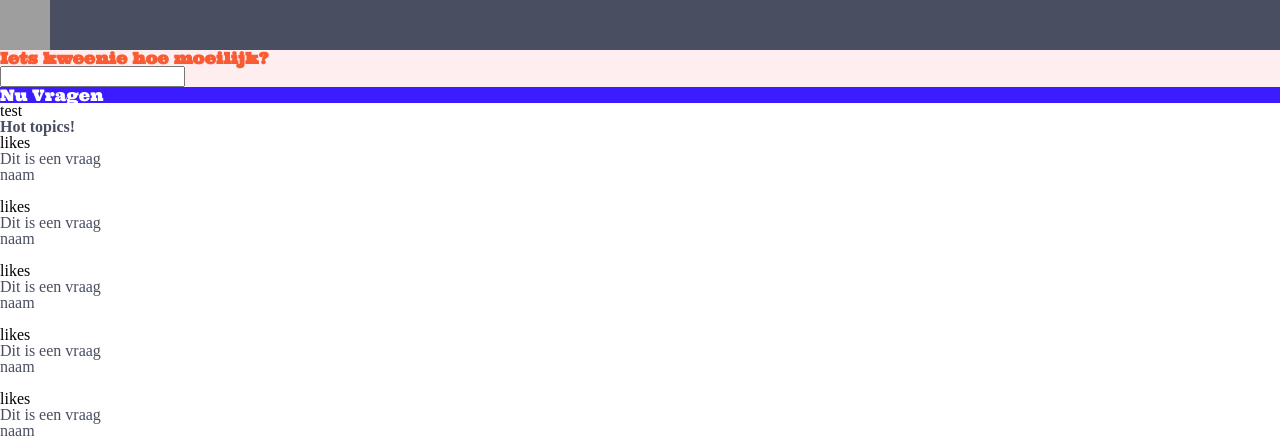
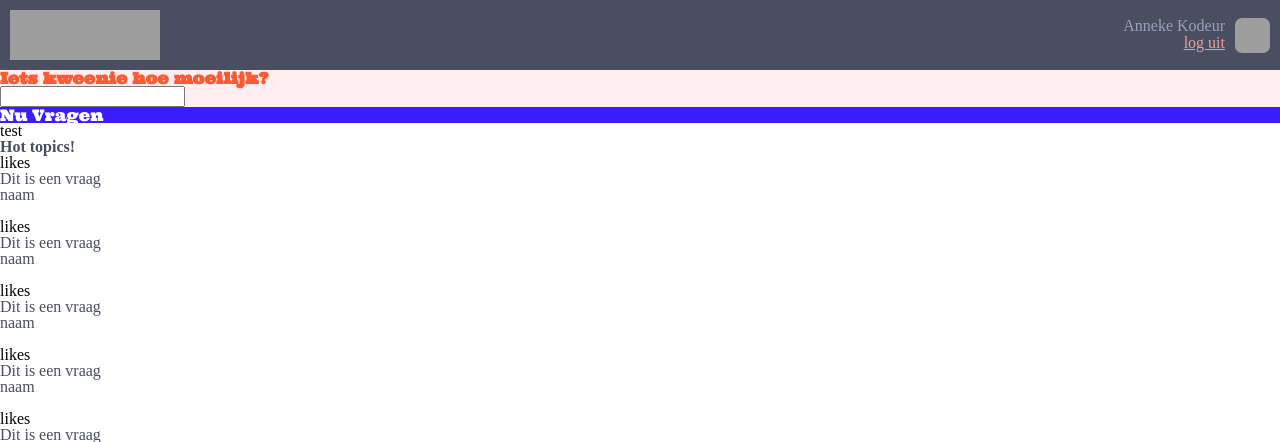
Before and after one commit to yaspo/Webtech-Lab-2, a web app: file overview.html in a window 1280 px wide. Shown: the top 442 px of the page. Run offline with its HTML, style and script files only (its server is not run), Linux system fonts and the light colour scheme; grey boxes are pictures that could not be loaded.

Commit message:
Finished styling header for overview page on mobile, minor tweaks to html and unrelated css.

```diff
--- a/css/overview.css
+++ b/css/overview.css
@@ -1,4 +1,6 @@
 /* Basic layout / colours stuff */
+
+* { box-sizing: border-box; }
 
 @font-face {
 	font-family: 'ultra';
@@ -41,3 +43,45 @@ p {
 }
 
 /* Actual layout, grid and stuff */
+
+header {
+	display: grid;
+	grid-template-columns: 1fr 1fr;
+
+	padding: 10px;
+}
+
+header .logo {
+	height: 50px;
+	width: 150px;
+	background-repeat: no-repeat;
+	justify-self: start;
+	align-self: center;
+}
+
+header .profile {
+	justify-self: end;
+	align-self: center;
+	display: grid;
+	grid-column-gap: 10px;
+	grid-template-columns: 3fr 1fr;
+	grid-template-rows: 1fr 1fr;
+}
+
+header .profile p {
+	color: #99a0bb;
+	justify-self: end;
+}
+
+header .profile .logout {
+	grid-row: 2 / span 1;
+	justify-self: end;
+	color: #ee9d9d;
+}
+
+header .profile img {
+	grid-row: 1 / span 2;
+	height: 35px;
+	width: 35px;
+	border-radius: 20%;
+}
--- a/overview.html
+++ b/overview.html
@@ -9,6 +9,11 @@
 
 <header>
 	<div class="logo"></div>
+	<div class="profile">
+		<p>Anneke Kodeur</p>
+		<a href="" class="logout">log uit</a>
+		<img src="KWEENI-ASSETS/user4.png" class="profileImage">
+	</div>
 </header>
 
 <div class="banner">
```
